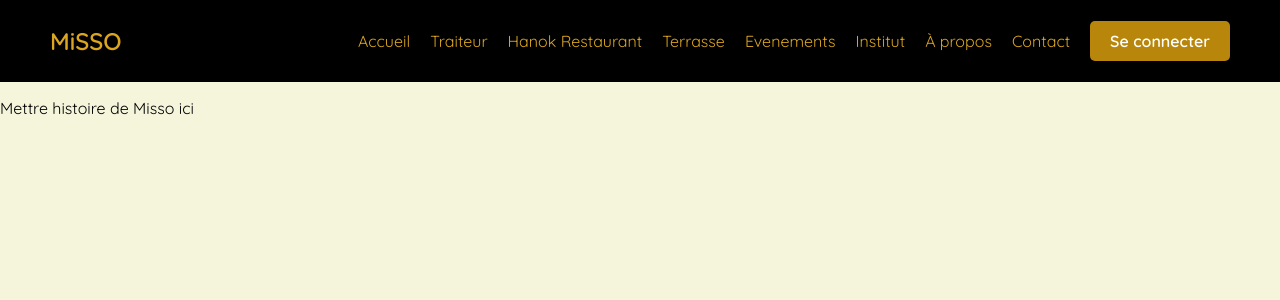
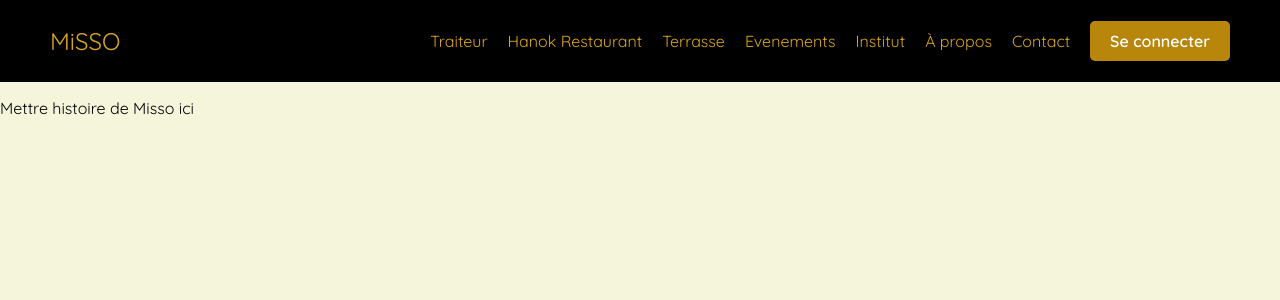
Before and after one commit to chrmil/misso, a Django app: page /histoire/ in a window 1280 px wide. Shown: the top 300 px of the page. Run offline with Django 5.2, Linux system fonts and the light colour scheme.

Commit message:
update logo

```diff
--- a/evenements/templates/evenements/base.html
+++ b/evenements/templates/evenements/base.html
@@ -12,9 +12,8 @@
 <body>
     <header>
         <nav>
-            <div class="logo"> Misso </div>
+            <div class="logo"> <a href="{% url 'accueil' %}#accueil">MiSSO</a> </div>
             <ul>
-               <li><a href="{% url 'accueil' %}#accueil">Accueil</a></li>
                 <li><a href="{% url 'menu' 'traiteur' %}">Traiteur</a></li>
                 <li><a href="{% url 'menu' 'hanok' %}">Hanok Restaurant</a></li>
                 <li><a href="{% url 'menu' 'rooftop' %}">Terrasse</a></li>
--- a/evenements/templates/evenements/evenement_demande.html
+++ b/evenements/templates/evenements/evenement_demande.html
@@ -9,7 +9,7 @@
         {%if user.is_authenticated%}
           {% for evenement in demandes %}
             {%if evenement.email == user.email%}
-              <li  class="btns"><a href="{{ evenement.get_absolute_url }}">{{ evenement.date }} :  {{ evenement.titre }}</a></li>
+            <li  class="btns" onclick='location.href="{{ evenement.get_absolute_url }}";'>{{ evenement.date }} :  {{ evenement.titre }}</li>
               <p class="demande">Status de la demande :
               {%if evenement.est_valide%}
                 Validée.
--- a/menu/templates/menu/base.html
+++ b/menu/templates/menu/base.html
@@ -12,9 +12,8 @@
 <body>
     <header>
         <nav>
-            <div class="logo"> MiSSO </div>
+            <div class="logo"> <a href="{% url 'accueil' %}#accueil">MiSSO</a> </div>
             <ul>
-                <li><a href="{% url 'accueil' %}#accueil">Accueil</a></li>
                 <li><a href="{% url 'menu' 'traiteur' %}">Traiteur</a></li>
                 <li><a href="{% url 'menu' 'hanok' %}">Hanok Restaurant</a></li>
                 <li><a href="{% url 'menu' 'rooftop' %}">Terrasse</a></li>
--- a/objets_connectes/templates/objets_connectes/base.html
+++ b/objets_connectes/templates/objets_connectes/base.html
@@ -12,9 +12,8 @@
 <body>
     <header>
         <nav>
-            <div class="logo"> MiSSO </div>
+            <div class="logo"> <a href="{% url 'accueil' %}#accueil">MiSSO</a> </div>
             <ul>
-                <li><a href="{% url 'accueil' %}#accueil">Accueil</a></li>
                 <li><a href="{% url 'menu' 'traiteur' %}">Traiteur</a></li>
                 <li><a href="{% url 'menu' 'hanok' %}">Hanok Restaurant</a></li>
                 <li><a href="{% url 'menu' 'rooftop' %}">Terrasse</a></li>
--- a/utilisateurs/static/utilisateurs/evenements.css
+++ b/utilisateurs/static/utilisateurs/evenements.css
@@ -127,6 +127,7 @@ footer {
     font-weight: 500;
     transition: color 0.3s;
     cursor:pointer;
+    text-decoration: none;
 }
 
 
--- a/utilisateurs/static/utilisateurs/navigation.css
+++ b/utilisateurs/static/utilisateurs/navigation.css
@@ -27,7 +27,7 @@ nav ul li {
     display: inline;
 }
 
-nav ul li a {
+nav a {
     text-decoration: none;
     color: goldenrod;
     ;
@@ -35,7 +35,7 @@ nav ul li a {
     transition: color 0.3s;
 }
 
-nav ul li a:hover {
+nav a:hover {
     color: #f3f0e4;
 }
 
--- a/utilisateurs/templates/utilisateurs/accueil.html
+++ b/utilisateurs/templates/utilisateurs/accueil.html
@@ -12,9 +12,8 @@
 <body>
     <header>
         <nav>
-            <div class="logo"> MiSSO </div>
+            <div class="logo"> <a href="{% url 'accueil' %}#accueil">MiSSO</a> </div>
             <ul>
-                <li><a href="{% url 'accueil' %}#accueil">Accueil</a></li>
                 <li><a href="{% url 'menu' 'traiteur' %}">Traiteur</a></li>
                 <li><a href="{% url 'menu' 'hanok' %}">Hanok Restaurant</a></li>
                 <li><a href="{% url 'menu' 'rooftop' %}">Terrasse</a></li>
--- a/utilisateurs/templates/utilisateurs/connexion.html
+++ b/utilisateurs/templates/utilisateurs/connexion.html
@@ -11,9 +11,8 @@
 </head>
 <header>
     <nav>
-        <div class="logo"> MiSSO </div>
+        <div class="logo"> <a href="{% url 'accueil' %}#accueil">MiSSO</a> </div>
         <ul>
-            <li><a href="{% url 'accueil' %}#accueil">Accueil</a></li>
             <li><a href="{% url 'menu' 'traiteur' %}">Traiteur</a></li>
             <li><a href="{% url 'menu' 'hanok' %}">Hanok Restaurant</a></li>
             <li><a href="{% url 'menu' 'rooftop' %}">Terrasse</a></li>
--- a/utilisateurs/templates/utilisateurs/histoire.html
+++ b/utilisateurs/templates/utilisateurs/histoire.html
@@ -10,12 +10,10 @@
     <link rel="icon" type="image/png" href="{% static 'restaurant/img/misso_logo_old.jpg' %}">
 </head>
 <body>
-    <header>
         <header>
             <nav>
-                <div class="logo"> MiSSO </div>
+                <div class="logo"> <a href="{% url 'accueil' %}#accueil">MiSSO</a> </div>
                 <ul>
-                    <li><a href="{% url 'accueil' %}#accueil">Accueil</a></li>
                     <li><a href="{% url 'menu' 'traiteur' %}">Traiteur</a></li>
                     <li><a href="{% url 'menu' 'hanok' %}">Hanok Restaurant</a></li>
                     <li><a href="{% url 'menu' 'rooftop' %}">Terrasse</a></li>
--- a/utilisateurs/templates/utilisateurs/inscription.html
+++ b/utilisateurs/templates/utilisateurs/inscription.html
@@ -10,9 +10,8 @@
 </head>
 <header>
     <nav>
-        <div class="logo"> MiSSO </div>
-        <ul>
-            <li><a href="{% url 'accueil' %}#accueil">Accueil</a></li>
+            <div class="logo"> <a href="{% url 'accueil' %}#accueil">MiSSO</a> </div>
+            <ul>
             <li><a href="{% url 'menu' 'traiteur' %}">Traiteur</a></li>
             <li><a href="{% url 'menu' 'hanok' %}">Hanok Restaurant</a></li>
             <li><a href="{% url 'menu' 'rooftop' %}">Terrasse</a></li>
--- a/utilisateurs/templates/utilisateurs/profil.html
+++ b/utilisateurs/templates/utilisateurs/profil.html
@@ -11,9 +11,8 @@
 </head>
 <header>
     <nav>
-        <div class="logo"> MiSSO </div>
+        <div class="logo"> <a href="{% url 'accueil' %}#accueil">MiSSO</a> </div>
         <ul>
-            <li><a href="{% url 'accueil' %}#accueil">Accueil</a></li>
             <li><a href="{% url 'menu' 'traiteur' %}">Traiteur</a></li>
             <li><a href="{% url 'menu' 'hanok' %}">Hanok Restaurant</a></li>
             <li><a href="{% url 'menu' 'rooftop' %}">Terrasse</a></li>
--- a/utilisateurs/templates/utilisateurs/reservation.html
+++ b/utilisateurs/templates/utilisateurs/reservation.html
@@ -13,9 +13,8 @@
 <body>
     <header>
         <nav>
-            <div class="logo"> MiSSO </div>
+            <div class="logo"> <a href="{% url 'accueil' %}#accueil">MiSSO</a> </div>
             <ul>
-                <li><a href="{% url 'accueil' %}#accueil">Accueil</a></li>
                 <li><a href="{% url 'menu' 'traiteur' %}">Traiteur</a></li>
                 <li><a href="{% url 'menu' 'hanok' %}">Hanok Restaurant</a></li>
                 <li><a href="{% url 'menu' 'rooftop' %}">Terrasse</a></li>
```
Also changed, not shown: utilisateurs/templates/utilisateurs/institut.html (+4 -4 lines).
